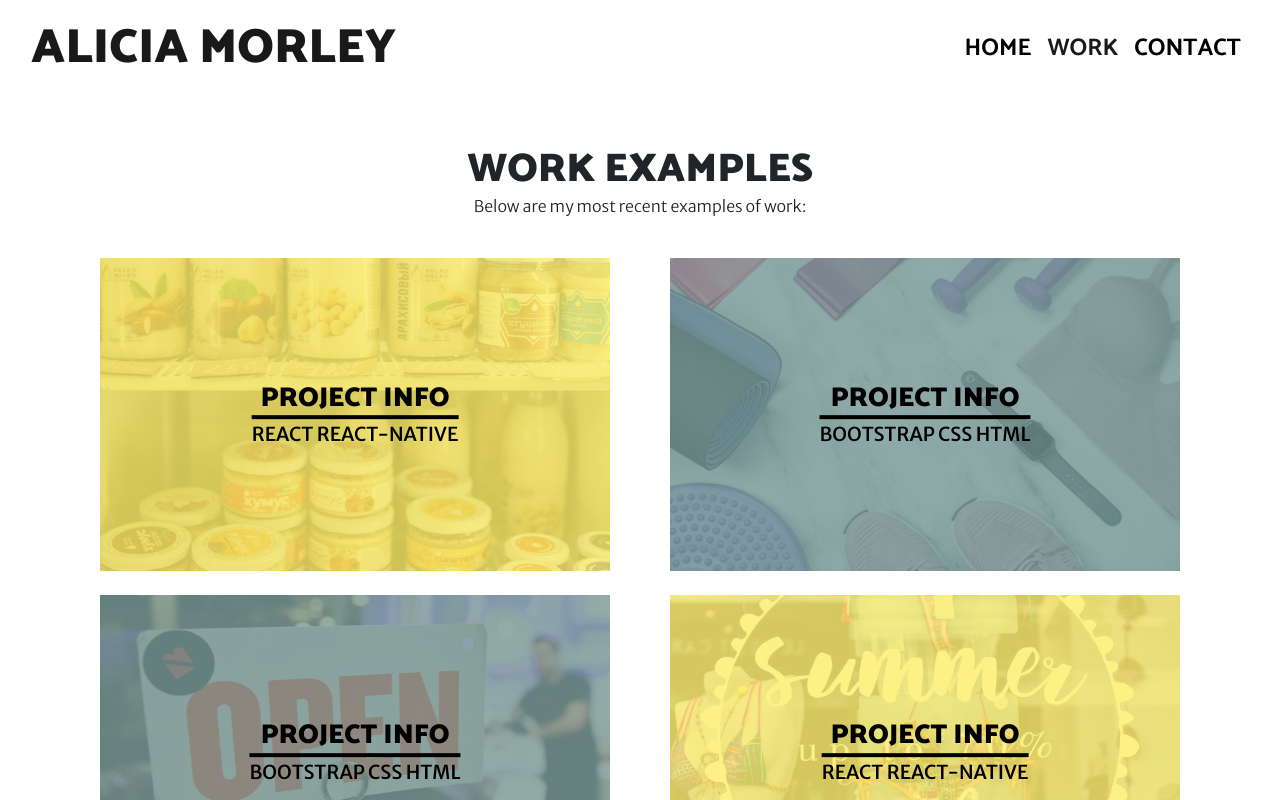
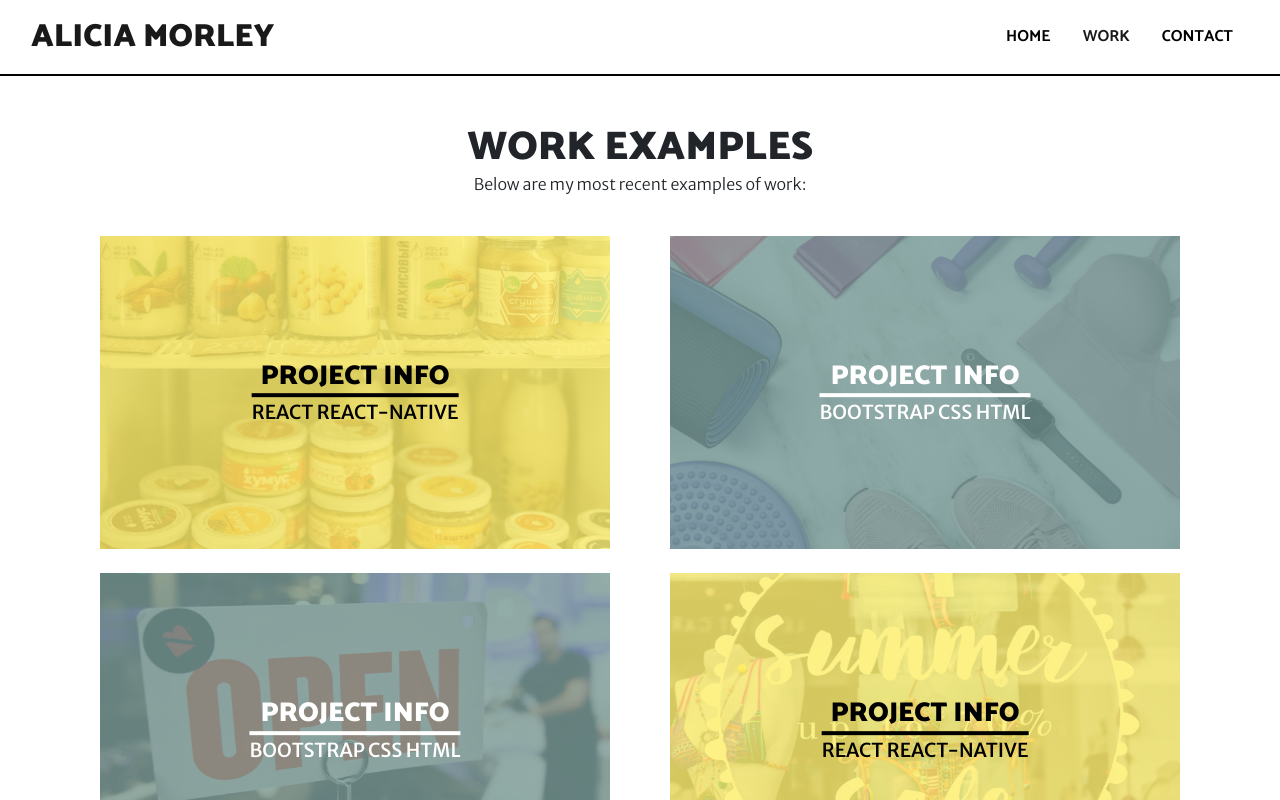
Before and after one commit to Alicia-M-M/alicia-morley-portfolio-site, a React (Create React App) app: page /work in a window 1280 px wide. Shown: the top 800 px of the page. Built offline with nearby package versions, Linux system fonts and the light colour scheme.

Commit message:
styling-v2

```diff
--- a/src/App.css
+++ b/src/App.css
@@ -49,6 +49,10 @@ h5{
 
 /* HeaderComponent */
 
+.navbar{
+  border-bottom:solid 2px black;
+}
+
 .navbar-light .navbar-nav .nav-link{
   color:black;
 }
@@ -62,12 +66,13 @@ h5{
 
 .navbar-light .navbar-nav .nav-link:hover{
   color:grey;
+  transition:all 0.3s ease-in-out;
 }
 
 .nav-link{
   font-family:"Catamaran";
   font-weight:700;
-  font-size: 1.5rem;
+  font-size: 1rem;
   color:black;
 }
 
@@ -126,15 +131,20 @@ h5{
 
 .site-footer {
   color:#FFFFFF;
-  background-color: #779A98;
+  background: #779A98;
   width: 100%;
   height: 400px;
   line-height: 60px;
 }
 
 /* WorkComponent */
-.work-project-info, .work-project-software{
+.black-info-text{
   color:black;
+  margin-bottom:0px;
+}
+
+.white-info-text{
+  color:white;
   margin-bottom:0px;
 }
 
@@ -153,11 +163,18 @@ h5{
   text-decoration:none;
 }
 
-.line-width{
+.line-width-black{
   margin:0px 0px;
   padding:0px 0px;
   max-width:220px;
   border:2px solid rgb(0,0,0);
+}
+
+.line-width-white{
+  margin:0px 0px;
+  padding:0px 0px;
+  max-width:220px;
+  border:2px solid white;
 }
 .card{
   border-radius:0px;
@@ -168,7 +185,7 @@ h5{
 }
 
 .colour-overlay-container-green:after{
-  background-color: #779A98;
+  background: #779A98;
   color:black;
   opacity: 0.8;
   position:absolute;
@@ -197,7 +214,7 @@ h5{
 }
 
 .colour-overlay-container-yellow:after{
-  background-color:#FDEE67;
+  background: #FDEE67;
   color:black;
   opacity: 0.8;
   position:absolute;
@@ -222,6 +239,7 @@ h5{
 }
 
 .card-work-info-photo {
+  object-fit: cover;
   border-radius:0px;
 }
 
@@ -329,7 +347,7 @@ h5{
 @media (min-width: 992px) {
 /* HeaderComponent */
   .navbar-brand{
-    font-size: 3rem;
+    font-size: 2rem;
   }
 
   /* OverallStyling */
@@ -378,4 +396,9 @@ h5{
   h1{
     font-size: 12rem;
   }
+
+  .workInfoContainer {
+    padding-top:80px;
+    padding-bottom:100px;
+  }
 }
--- a/src/components/GraphicComponent.js
+++ b/src/components/GraphicComponent.js
@@ -1,11 +1,17 @@
 import React from 'react';
+import About from './AboutComponent';
 
 function Graphic(props) {
     const graphic = props.hero.map(info => {
         return (
+            <>
             <div key={info.id}>
                 <RenderHeroGraphicItem info={info} />
             </div>
+            <div>
+                <About />
+            </div>
+            </>
         )
     });
 
@@ -35,4 +41,10 @@ function RenderHeroGraphicItem({ info }) {
 }
 
 
+
+
+
+
+
+
 export default Graphic;
--- a/src/components/HeaderComponent.js
+++ b/src/components/HeaderComponent.js
@@ -27,7 +27,7 @@ class Header extends Component {
                     <NavbarToggler onClick={this.toggleNav} />
                     <Collapse isOpen={this.state.isNavOpen} navbar>
                         <Nav navbar className="ml-auto" >
-                            <NavItem>
+                            <NavItem className="px-2">
                                 <NavLink className="nav-link" to="/home">
                                     HOME
                                     </NavLink>
@@ -42,12 +42,12 @@ class Header extends Component {
                                 {/* <a href="#about_id">
                                     ABOUT</a> */}
                             {/* </NavItem> */}
-                            <NavItem>
+                            <NavItem className="px-2">
                                 <NavLink className="nav-link" to="/work">
                                     WORK
                                 </NavLink>
                             </NavItem>
-                            <NavItem>
+                            <NavItem className="px-2">
                                 <NavLink className="nav-link" to="/contactus">
                                     CONTACT
                                 </NavLink>
--- a/src/components/MainComponent.js
+++ b/src/components/MainComponent.js
@@ -1,7 +1,7 @@
 import React, { Component } from 'react';
 import Header from './HeaderComponent';
 import Graphic from './GraphicComponent';
-import About from './AboutComponent';
+// import About from './AboutComponent';
 import Footer from './FooterComponent';
 import Work from './WorkComponent';
 import WorkInfo from './WorkInfoComponent';
@@ -29,14 +29,14 @@ class Main extends Component {
             );
         }
 
-        const MainPage = () => {
-            return (
-                <div>
-                    <Graphic hero={this.props.hero} />
-                    <About />
-                </div>
-            );
-        };
+        // const MainPage = () => {
+        //     return (
+        //         <div>
+        //             <Graphic hero={this.props.hero} />
+        //             <About />
+        //         </div>
+        //     );
+        // };
 
 
         return (
@@ -45,7 +45,7 @@ class Main extends Component {
                 <TransitionGroup>
                     <CSSTransition key={this.props.location.key} classNames="page" timeout={300}>
                         <Switch>
-                            <Route exact path='/home' component={MainPage} />
+                        <Route exact path='/home' render={() => <Graphic hero={this.props.hero} />} />
                             {/* <Route exact path='/about' component={MainPage} /> */}
                             <Route exact path='/work' render={() => <Work examples={this.props.examples} />} />
                             <Route path='/work/:exampleId' component={WorkMatchClick} />
--- a/src/components/WorkComponent.js
+++ b/src/components/WorkComponent.js
@@ -41,8 +41,8 @@ function RenderWorkCardItem({ example }) {
                 </div>
                 <div className="d-flex align-items-center">
                     <div className="work-overlayed-text">
-                        <h3 className="text-center work-project-info">{example.name}</h3><hr className="line-width mx-auto"></hr>
-                        <h5 className="text-center work-project-software pt-1">{example.software}</h5>
+                        <h3 className={`text-center${example.textColor ? ' black-info-text' : ' white-info-text'}`}>{example.name}</h3><hr className={`mx-auto${example.textColor ? ' line-width-black' : ' line-width-white'}`}></hr>
+                        <h5 className={`text-center pt-1${example.textColor ? ' black-info-text' : ' white-info-text'}`}>{example.software}</h5>
                     </div>
                 </div>
             </Link>
--- a/src/components/WorkInfoComponent.js
+++ b/src/components/WorkInfoComponent.js
@@ -36,7 +36,7 @@ function RenderInfoCard({ example }) {
 function WorkInfo(props) {
     if (props.example) {
         return (
-            <div className="container-fluid">
+            <div className="container-fluid workInfoContainer">
                 <div className="row">
                     <div className="col-lg-10 col-md-12 mx-auto">
                         <Breadcrumb >
@@ -51,7 +51,6 @@ function WorkInfo(props) {
                 <div className="row pb-5">
                     <RenderInfoCard example={props.example} />
                 </div>
-
             </div>
         );
     }
--- a/src/shared/examples.js
+++ b/src/shared/examples.js
@@ -8,7 +8,8 @@ export const EXAMPLES = [
         github: "https://github.com/Alicia-M-M",
         figma: "https://www.figma.com/",
         linkedIn: "https://www.linkedin.com/",
-        color: true
+        color: true,
+        textColor:true
     },
     {
         id: 1,
@@ -19,7 +20,8 @@ export const EXAMPLES = [
         github: "https://github.com/Alicia-M-M",
         figma: "https://www.figma.com/",
         linkedIn: "https://www.linkedin.com/",
-        color: false
+        color: false,
+        textColor:false
     },
     {
         id: 2,
@@ -30,7 +32,8 @@ export const EXAMPLES = [
         github: "https://github.com/Alicia-M-M",
         figma: "https://www.figma.com/",
         linkedIn: "https://www.linkedin.com/",
-        color: false
+        color: false,
+        textColor:false
     },
     {
         id: 3,
@@ -41,7 +44,8 @@ export const EXAMPLES = [
         github: "https://github.com/Alicia-M-M",
         figma: "https://www.figma.com/",
         linkedIn: "https://www.linkedin.com/",
-        color: true
+        color: true,
+        textColor:true
     },
 
 ]
```
Also changed, not shown: public/assets/images/header-v3.png (added).
